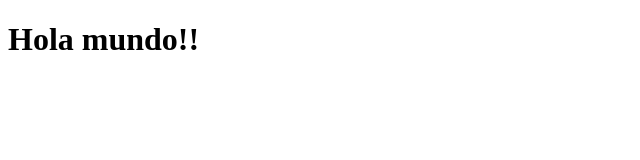
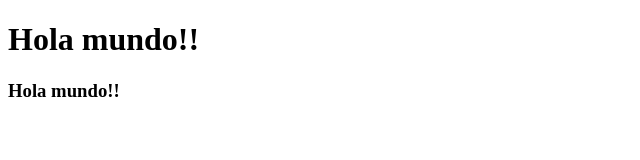
Before and after one commit to joelce27/repositorioLocal, a plain HTML site: page holaHtml/index.html in a window 1280 px wide. Shown: the whole page, without its empty margins (0-640 px from the left). Drawn offline with Linux system fonts and the light colour scheme.

Commit message:
Actualización de index.html

```diff
--- a/holaHtml/index.html
+++ b/holaHtml/index.html
@@ -7,5 +7,6 @@
 </head>
 <body>
     <h1>Hola mundo!!</h1>
+    <h3>Hola mundo!!</h3>
 </body>
 </html>
```
